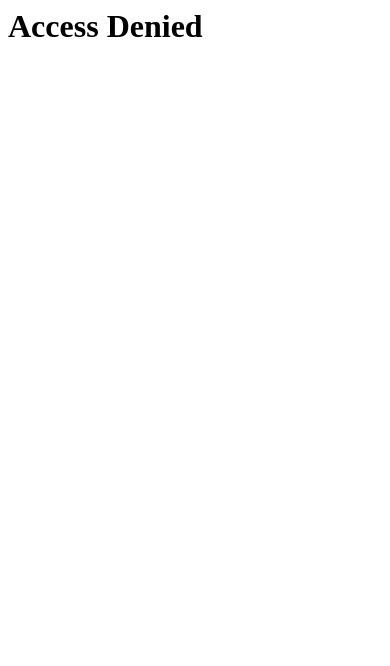
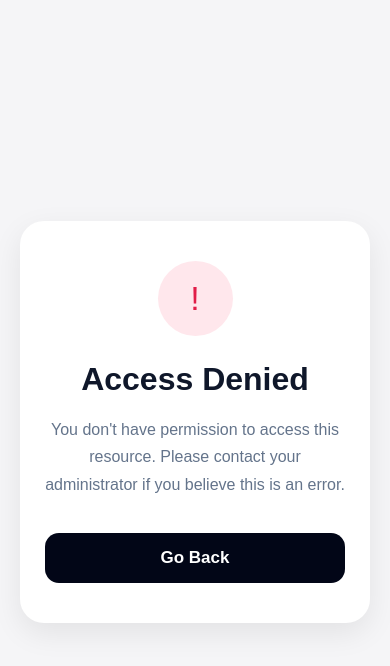
Before and after one commit to vishaldigitalsadmin/VD-Invoice-System, a website: page views/denied.html in a window 390 px wide. Drawn offline with Linux system fonts and the light colour scheme.

Commit message:
fixed mobile responsive ui

```diff
--- a/views/denied.html
+++ b/views/denied.html
@@ -1 +1,181 @@
-<h1>Access Denied</h1>
+<!DOCTYPE html>
+<html lang="en">
+<head>
+    <meta charset="UTF-8" />
+    <meta name="viewport" content="width=device-width, initial-scale=1.0"/>
+
+    <title>Access Denied</title>
+
+    <style>
+
+        *{
+            margin: 0;
+            padding: 0;
+            box-sizing: border-box;
+            font-family: Arial, Helvetica, sans-serif;
+        }
+
+        body{
+
+            min-height: 100vh;
+
+            display: flex;
+            justify-content: center;
+            align-items: center;
+
+            background: #f5f5f7;
+
+            padding: 20px;
+        }
+
+        .denied-container{
+
+            width: 100%;
+            max-width: 500px;
+
+            background: white;
+
+            border-radius: 24px;
+
+            padding: 50px 35px;
+
+            text-align: center;
+
+            box-shadow:
+            0 10px 30px rgba(0,0,0,0.08);
+        }
+
+        .icon-circle{
+
+            width: 90px;
+            height: 90px;
+
+            margin: auto;
+            margin-bottom: 25px;
+
+            border-radius: 50%;
+
+            background: #ffe7ec;
+
+            display: flex;
+            justify-content: center;
+            align-items: center;
+
+            font-size: 42px;
+
+            color: #e11d48;
+        }
+
+        h1{
+
+            font-size: 42px;
+
+            color: #0f172a;
+
+            margin-bottom: 18px;
+        }
+
+        p{
+
+            font-size: 18px;
+
+            color: #64748b;
+
+            line-height: 1.7;
+
+            margin-bottom: 35px;
+        }
+
+        .back-btn{
+
+            display: inline-block;
+
+            text-decoration: none;
+
+            background: #020617;
+
+            color: white;
+
+            padding: 16px 36px;
+
+            border-radius: 14px;
+
+            font-size: 17px;
+
+            font-weight: bold;
+
+            transition: 0.3s;
+        }
+
+        .back-btn:hover{
+
+            background: #111827;
+
+            transform: translateY(-2px);
+        }
+
+
+        /* =========================
+           MOBILE RESPONSIVE
+        ========================= */
+
+        @media screen and (max-width: 600px){
+
+            .denied-container{
+
+                padding: 40px 25px;
+            }
+
+            .icon-circle{
+
+                width: 75px;
+                height: 75px;
+
+                font-size: 34px;
+            }
+
+            h1{
+
+                font-size: 32px;
+            }
+
+            p{
+
+                font-size: 16px;
+            }
+
+            .back-btn{
+
+                width: 100%;
+
+                padding: 15px;
+            }
+
+        }
+
+    </style>
+
+</head>
+<body>
+
+    <div class="denied-container">
+
+        <div class="icon-circle">
+            !
+        </div>
+
+        <h1>Access Denied</h1>
+
+        <p>
+            You don't have permission to access this resource.
+            Please contact your administrator if you believe this is an error.
+        </p>
+
+        <a href="/" class="back-btn">
+            Go Back
+        </a>
+
+    </div>
+
+</body>
+</html>
```
